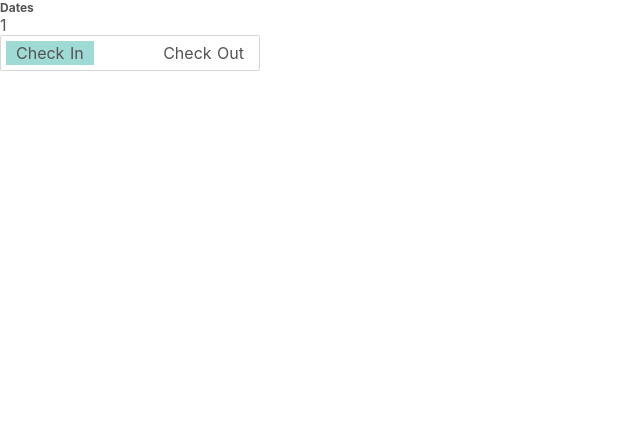
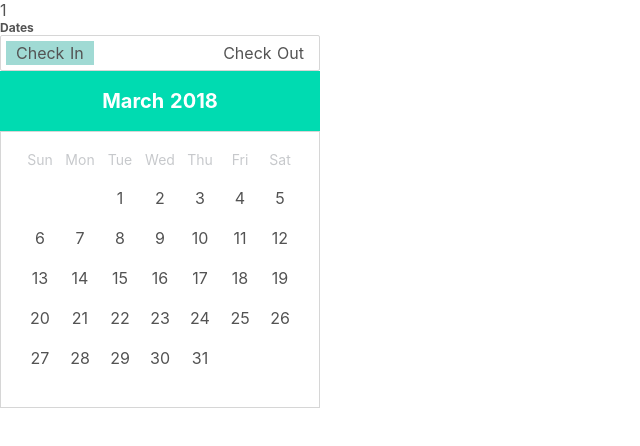
Before and after one commit to 965750/date-picker, a Nuxt app: page / in a window 1280 px wide. Both pictures are taken after a click on the element "Check In". Shown: the top 446 px of the page, without its empty margins (0-640 px from the left). Built offline with nearby package versions, Linux system fonts and the light colour scheme.

Commit message:
date-picker base template created

```diff
--- a/components/DateForm.vue
+++ b/components/DateForm.vue
@@ -1,21 +1,26 @@
 <template>
   <div class="datePicker__wrapper">
+    {{ openCalendar }}
     <p class="datePicker__label">
       Dates
     </p>
-    {{ openCalendar }}
     <div class="datePicker">
       <p class="datePicker__actions">
         <span :class="['datePicker__btn', openCalendar === 1 ? 'datePicker__btn--active' : '']" @click="openCalendar = 1">Check In</span>
         <span :class="['datePicker__btn', openCalendar === 2 ? 'datePicker__btn--active' : '']" @click="openCalendar = 2">Check Out</span>
       </p>
     </div>
-
+    <DatePicker v-if="openCalendar !== 0" />
   </div>
 </template>
 <script>
+import DatePicker from './DatePicker'
+
 export default {
   name: 'DateForm',
+  components: {
+    DatePicker
+  },
   data () {
     return {
       openCalendar: 0
@@ -48,7 +53,7 @@ export default {
   }
 
   &__wrapper {
-    width: 260px;
+    width: 320px;
   }
 
   &__label {
--- a/components/DatePicker.vue
+++ b/components/DatePicker.vue
@@ -1,9 +1,103 @@
 <template>
-    <div>123</div>
+  <div>
+    <div class="datePicker__header">
+      March 2018
+    </div>
+    <div class="datePicker__calendar">
+      <div class="datePicker__daysLabels">
+        <div
+          v-for="day in days"
+          :key="day"
+          class="datePicker__dayLabel"
+        >
+          {{ day | shortLabel }}
+        </div>
+      </div>
+      <div class="datePicker__days">
+        <div
+          v-for="space in daysSpacing"
+          :key="`spacing-${space}`"
+          class="datePicker__day"
+        />
+        <div
+          v-for="day in daysInMonth"
+          :key="`calendar-${day}`"
+          class="datePicker__day"
+        >
+          {{ day }}
+        </div>
+      </div>
+    </div>
+  </div>
 </template>
 
 <script>
-    export default {
-        name: 'DatePicker'
+export default {
+  name: 'DatePicker',
+  data () {
+    return {
+      days: ['Sunday', 'Monday', 'Tuesday', 'Wednesday', 'Thursday', 'Friday', 'Saturday'],
+      year: 2019,
+      month: 0
     }
+  },
+  computed: {
+    daysSpacing () {
+      const spacing = new Date(this.year, this.month, 0).getDay() + 1
+
+      if (spacing > 6) {
+        return 0
+      } else {
+        return spacing
+      }
+    },
+    daysInMonth () {
+      return new Date(this.year, this.month + 1, 0).getDate()
+    }
+  }
+}
 </script>
+
+<style lang="scss">
+.datePicker {
+
+  &__header {
+    background: #00DBB1;
+    height: 60px;
+    line-height: 60px;
+    color: #FFF;
+    text-align: center;
+    font-size: 20px;
+    font-weight: bold;
+  }
+
+  &__days {
+    margin-top: 20px;
+    display: flex;
+    flex-wrap: wrap;
+  }
+
+  &__day {
+    text-align: center;
+    width: 40px;
+    height: 40px;
+  }
+
+  &__daysLabels {
+    display: flex;
+    font-size: 14px;
+    color: #C7C9CC;
+  }
+
+  &__dayLabel {
+    width: 40px;
+    text-align: center;
+  }
+
+  &__calendar {
+    padding: 19px;
+    border: 1px solid #D6D6D6;
+    min-height: 260px;
+  }
+}
+</style>
--- a/nuxt.config.js
+++ b/nuxt.config.js
@@ -23,12 +23,13 @@ export default {
   ** Global CSS
   */
   css: [
-      '@/assets/css/main.scss'
+    '@/assets/css/main.scss'
   ],
   /*
   ** Plugins to load before mounting the App
   */
   plugins: [
+    '~/plugins/myFilters.js'
   ],
   /*
   ** Nuxt.js dev-modules
--- /dev/null
+++ b/plugins/myFilters.js
@@ -0,0 +1,10 @@
+import Vue from 'vue'
+
+export function shortLabel (value) {
+  return `${value.substr(0, 3)}`
+}
+const filters = { shortLabel }
+
+Object.keys(filters).forEach((key) => {
+  Vue.filter(key, filters[key])
+})
```
